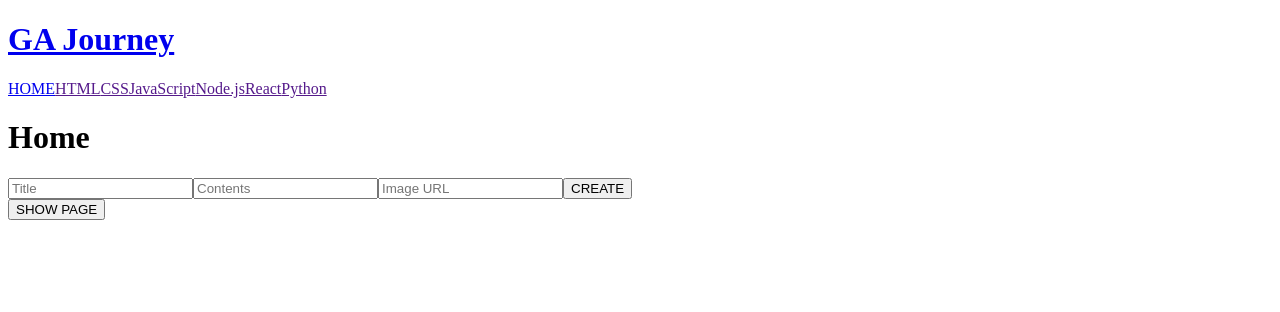
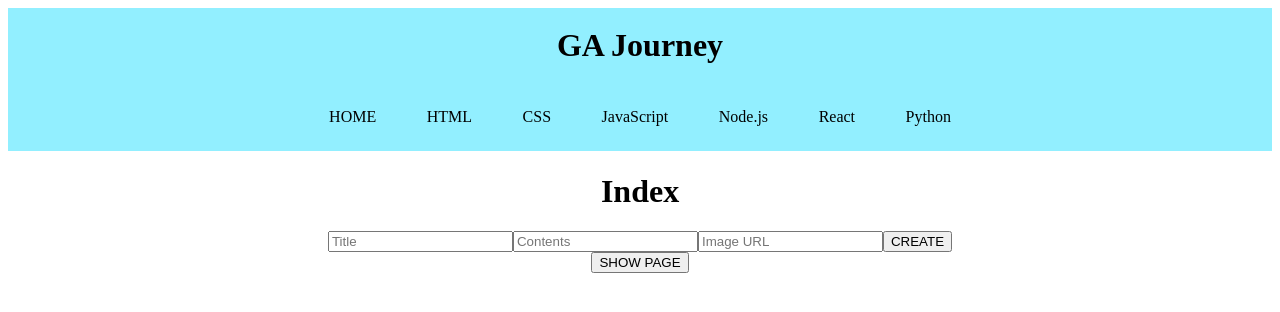
Before and after one commit to platosw/ga-journey-front, a React (Create React App) app: page /blog in a window 1280 px wide. Shown: the top 312 px of the page. Built offline with nearby package versions, Linux system fonts and the light colour scheme.

Commit message:
wip: update styling

```diff
--- a/src/components/Main.js
+++ b/src/components/Main.js
@@ -1,7 +1,8 @@
 import { Route, Switch, Link } from 'react-router-dom';
 import Index from '../pages/Index.js';
 import Show from '../pages/Show.js';
-import Nav from '../components/Nav.js';
+import Intro from '../pages/Intro.js';
+// import Nav from '../components/Nav.js';
 
 function Main(props) {
     return (
@@ -9,9 +10,7 @@ function Main(props) {
             <main>
                 <Switch>
                     <Route exact path='/'>
-                        <Link to='/blog'>
-                            <button>ENTER</button>
-                        </Link>
+                        <Intro />
                     </Route>
                     <Route exact path='/blog'>
                         {/* <Nav /> */}
--- a/src/pages/Index.js
+++ b/src/pages/Index.js
@@ -3,7 +3,7 @@ import {Link} from 'react-router-dom';
 function Index(props) {
     return (
         <div className="index">
-            <h1>Home</h1>
+            <h1>Index</h1>
             <input type="text" placeholder="Title" />
             <input type="text" placeholder="Contents" />
             <input type="text" placeholder="Image URL" />
--- /dev/null
+++ b/src/pages/Intro.js
@@ -0,0 +1,15 @@
+import { Link } from 'react-router-dom';
+
+function Intro(props) {
+    return (
+        <div className="intro">
+            <h1>Welcome to the GA Journey Blog</h1>
+            <p>This is my blog of the GA SEIR Sep.7</p><br />
+            <Link to='/blog'>
+                <button>ENTER</button>
+            </Link>
+        </div>
+    );
+}
+
+export default Intro;
--- a/src/styles.scss
+++ b/src/styles.scss
@@ -0,0 +1,45 @@
+$maincolor: rgb(146, 239, 255);
+$contrastcolor: black; // 변수 선언 방법
+
+@mixin black-text-reactblue-bg {
+    color: $contrastcolor;
+    background-color: $maincolor;
+}
+
+@mixin reactblue-text-black-bg {
+    color: $maincolor;
+    background-color: $contrastcolor;
+}
+
+.App {
+    text-align: center;
+}
+
+// header
+.header {
+
+    a {
+        text-decoration: none;
+    }
+
+    h1 {
+        @include black-text-reactblue-bg;
+        margin: 0;
+        padding: 1.5% 0 1.5% 0;
+    }
+}
+
+.nav {
+    @include black-text-reactblue-bg;
+    padding: 2% 0 2% 0;
+
+    a {
+        color: black;
+        text-decoration: none;
+        padding: 0 2% 0 2%;
+    }
+}
+
+Link {
+    text-decoration: none;
+}
```
